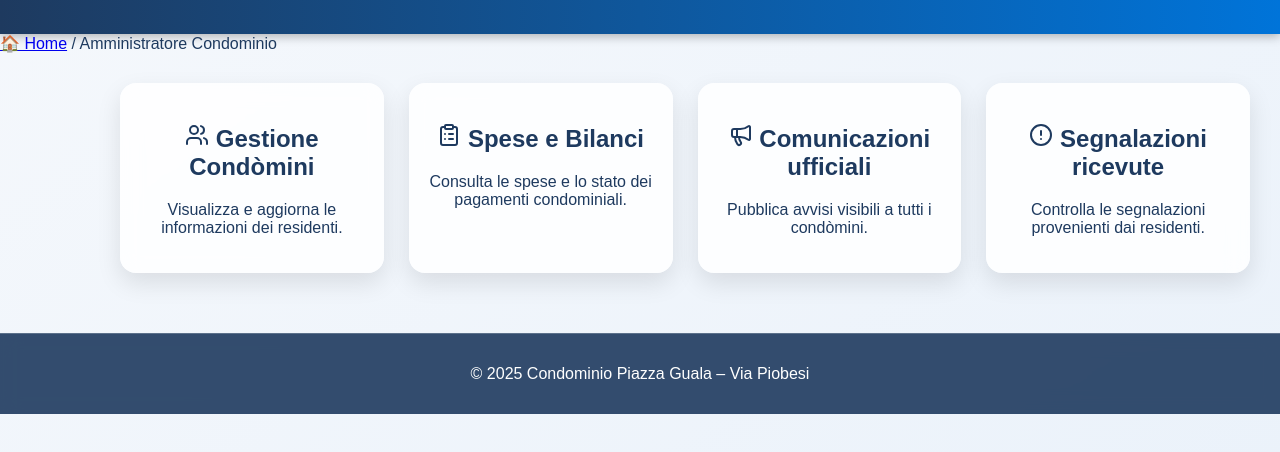
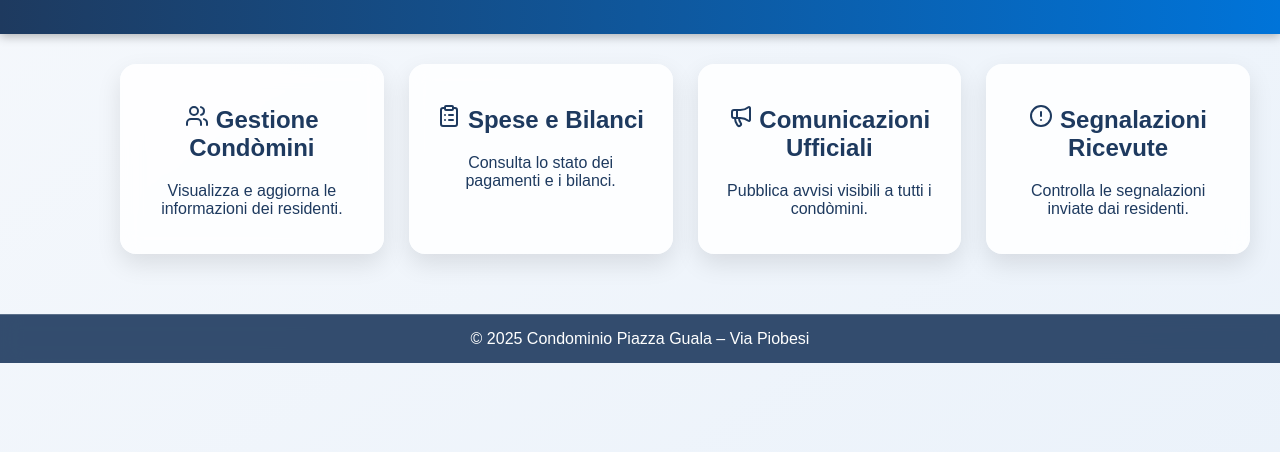
Before and after one commit to ivo23975-art/Condominio-Piazza-Guala-Via-Piobesi, a plain HTML site: page dashboards/dashboard-admin-condominio.html in a window 1280 px wide. Shown: the part 76-528 px from the top of the page. Drawn offline with nearby package versions, Linux system fonts and the light colour scheme.

Commit message:
Update dashboard-admin-condominio.html
4

```diff
--- a/dashboards/dashboard-admin-condominio.html
+++ b/dashboards/dashboard-admin-condominio.html
@@ -14,13 +14,6 @@
     <button id="logout">Esci</button>
   </header>
 
-  <nav class="breadcrumb-bar">
-    <div class="breadcrumb-left">
-      <a href="../login.html" class="home-link">🏠 Home</a>
-      <span id="breadcrumb-path"></span>
-    </div>
-  </nav>
-
   <main class="dashboard">
     <div class="card">
       <h2><i data-lucide="users"></i> Gestione Condòmini</h2>
@@ -29,24 +22,21 @@
 
     <div class="card">
       <h2><i data-lucide="clipboard-list"></i> Spese e Bilanci</h2>
-      <p>Consulta le spese e lo stato dei pagamenti condominiali.</p>
+      <p>Consulta lo stato dei pagamenti e i bilanci.</p>
     </div>
 
     <div class="card">
-      <h2><i data-lucide="megaphone"></i> Comunicazioni ufficiali</h2>
+      <h2><i data-lucide="megaphone"></i> Comunicazioni Ufficiali</h2>
       <p>Pubblica avvisi visibili a tutti i condòmini.</p>
     </div>
 
     <div class="card">
-      <h2><i data-lucide="alert-circle"></i> Segnalazioni ricevute</h2>
-      <p>Controlla le segnalazioni provenienti dai residenti.</p>
+      <h2><i data-lucide="alert-circle"></i> Segnalazioni Ricevute</h2>
+      <p>Controlla le segnalazioni inviate dai residenti.</p>
     </div>
   </main>
 
-  <footer>
-    <p>© 2025 Condominio Piazza Guala – Via Piobesi</p>
-  </footer>
-
+  <footer>© 2025 Condominio Piazza Guala – Via Piobesi</footer>
   <script src="../js/dashboard.js"></script>
 </body>
 </html>
```
